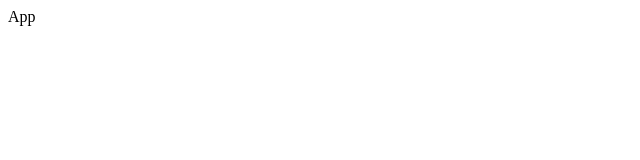
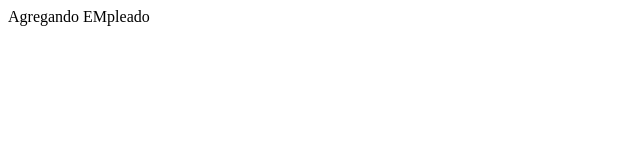
Before and after one commit to Debumax/Vortex-GestionRRHH, a React (Create React App) app: page /empleado/new in a window 1280 px wide. Shown: the top 160 px of the page, without its empty margins (0-640 px from the left). Built offline with nearby package versions, Linux system fonts and the light colour scheme.

Commit message:
creacion de algunos route y componentes

```diff
--- a/package.json
+++ b/package.json
@@ -6,8 +6,11 @@
     "@testing-library/jest-dom": "^5.16.5",
     "@testing-library/react": "^13.4.0",
     "@testing-library/user-event": "^13.5.0",
+    "bootstrap": "^5.2.3",
     "react": "^18.2.0",
     "react-dom": "^18.2.0",
+    "react-redux": "^8.0.5",
+    "react-router-dom": "^6.8.0",
     "react-scripts": "5.0.1",
     "web-vitals": "^2.1.4"
   },
--- a/src/App.js
+++ b/src/App.js
@@ -1,10 +1,56 @@
+import React from "react";
+import { BrowserRouter, createBrowserRouter, RouterProvider } from 'react-router-dom';
+import Home from "./components/Home";
+import Nav from "./components/Nav";
+import EmpleadoList from "./components/Empleados/EmpleadoList";
+import EmpleadoShow from "./components/Empleados/EmpleadoShow";
+import EmpleadoEdit from "./components/Empleados/EmpleadoEdit";
+import EmpleadoCreate from "./components/Empleados/EmpleadoCreate";
+import EmpleadoDelete from "./components/Empleados/EmpleadoDelete";
+
+const router = createBrowserRouter([
+
+  {
+    path: '/',
+    element: <Home/>
+  },
+  {
+    path :'/empleado/new' ,
+    element: <EmpleadoCreate/>
+  },
+  {
+    path :'/empleado/edit' ,
+    element: <EmpleadoEdit/>
+  },
+  {
+    path :'/empleado/delete' ,
+    element: <EmpleadoDelete/>
+  },
+  {
+    path :'/empleado/show' ,
+    element: <EmpleadoShow/>
+  }
+]);
+
+
 
 function App() {
   return (
-    <div className="App">
-      App
+    <div >
+
+      <RouterProvider router={router}>
+
+
+      </RouterProvider >
+
+
     </div>
+
   );
 }
 
 export default App;
+
+/*
+
+<Route path="/empleado/show" exact element={EmpleadoShow} />*/
--- /dev/null
+++ b/src/components/Empleados/EmpleadoCreate.js
@@ -0,0 +1,8 @@
+import React from "react";
+
+const EmpleadoCreate= () => {
+    return (
+        <div>Agregando EMpleado</div>
+    );
+};
+export default EmpleadoCreate;
--- /dev/null
+++ b/src/components/Empleados/EmpleadoDelete.js
@@ -0,0 +1,7 @@
+import React from "react";
+const EmpleadoDelete = () => {
+    return (
+        <div>delete</div>
+    );
+};
+export default EmpleadoDelete;
--- /dev/null
+++ b/src/components/Empleados/EmpleadoEdit.js
@@ -0,0 +1,11 @@
+import React from "react";
+
+
+const EmpleadoEdit = () => {
+    return (
+        <div>
+            editando un empleado
+        </div>
+    );
+};
+export default EmpleadoEdit;
--- /dev/null
+++ b/src/components/Empleados/EmpleadoList.js
@@ -0,0 +1,10 @@
+import React from "react";
+import EmpleadoShow from "./EmpleadoShow";
+
+const EmpleadoList = () => {
+    return (
+        <div>mostrando lista</div>
+    );
+};
+
+export default EmpleadoList;
--- /dev/null
+++ b/src/components/Empleados/EmpleadoShow.js
@@ -0,0 +1,9 @@
+import React from "react";
+
+const EmpleadoShow=()=>{
+    return (
+        <div>muestra 1 empleado</div>
+    );
+};
+
+export default EmpleadoShow;
--- /dev/null
+++ b/src/components/Home.js
@@ -0,0 +1,7 @@
+import React from "react";
+const Home = () => {
+    return (
+        <div>en el Home</div>
+    );
+};
+export default Home;
--- /dev/null
+++ b/src/components/Nav.js
@@ -0,0 +1,17 @@
+import React from "react";
+
+const Nav = () => {
+    return (
+        <>
+            <button>NUEVO EMPLEADO</button>
+            <form>
+                <input type= "text" placeholder="buscar"/>
+            </form>
+
+        </>
+    );
+};
+
+
+
+export default Nav;
```
Also changed, not shown: 1 other file (tests, documents, lock files or other folders).
